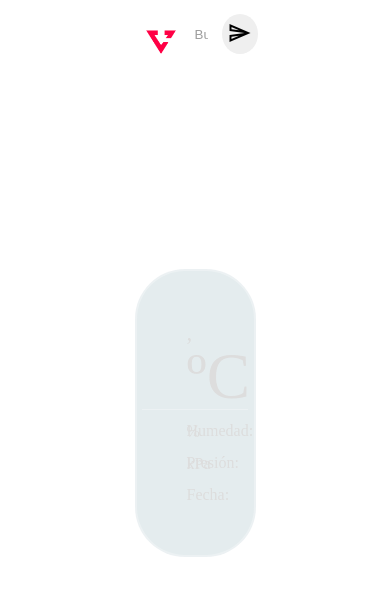
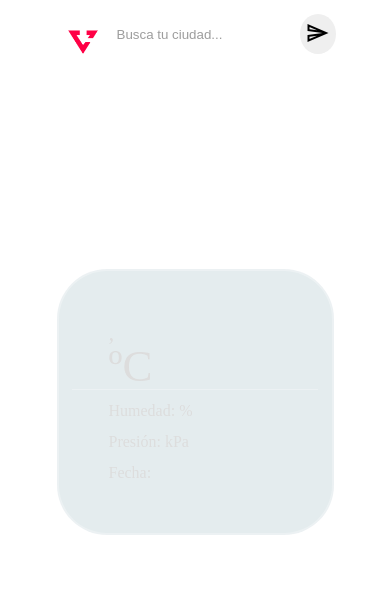
Before and after one commit to TobyCeballos/clima, a plain HTML site: page docs/index.html in a window 390 px wide. Drawn offline with nearby package versions, Linux system fonts and the light colour scheme.

Commit message:
finished

```diff
--- a/docs/css/style.css
+++ b/docs/css/style.css
@@ -128,6 +128,25 @@
     opacity: 1;
 }
 
+.searchbox {
+    width:90%;
+    border-radius:50px;
+    border:none;
+    margin-left: 4px;
+    opacity: 0.7;
+    padding: 10px;
+}
+
+.search {
+    margin-top: 10px;
+    background:rgba(255, 255, 255, 0.356);
+    width:30%;
+    height: 40px;
+    margin-left: 35%;
+    display: flex;
+    border-radius: 50px;
+    padding: 4px;
+}
 
 @keyframes spin {
     0% {
@@ -138,3 +157,24 @@
       transform: rotate(360deg);
     }
   }
+
+  @media (max-width: 1450px) {
+    .icon__weather{
+        font-size: 80px!important;
+        line-height: 60px!important;
+    }
+    .temperature{
+        font-weight: 300;
+        line-height: 45px;
+        font-size:45px;
+    }
+}
+@media (max-width: 1100px) {
+    .card__weather{
+        width: 70%;
+    }
+    .search{
+        width: 70%;
+        margin-left: 15%;
+    }
+}
--- a/docs/index.html
+++ b/docs/index.html
@@ -17,11 +17,9 @@
     </div>
     <div class="card__container">
         <div>
-            <form id="search"
-                style=" margin-top: 10px; background:rgba(255, 255, 255, 0.356); width:30%; height: 40px; margin-left: 35%; display: flex;border-radius: 50px; padding: 4px;">
+            <form id="search" class="search">
                 <img src="./img/TC-logo-light-mini.png" width="40px" height="40px">
-                <input type="text" id="searchbox"
-                    style="width:90%; border-radius: 50px; border:none; margin-left: 4px; opacity: 0.7; padding: 10px;"
+                <input type="text" id="searchbox" class="searchbox"
                     placeholder="Busca tu ciudad...">
                 <button type="submit" style="width: 40px; height: 40px; border-radius: 50%; border: none; margin-left: 4px;"><span
                         class="material-icons-outlined">send</span></button>
```
